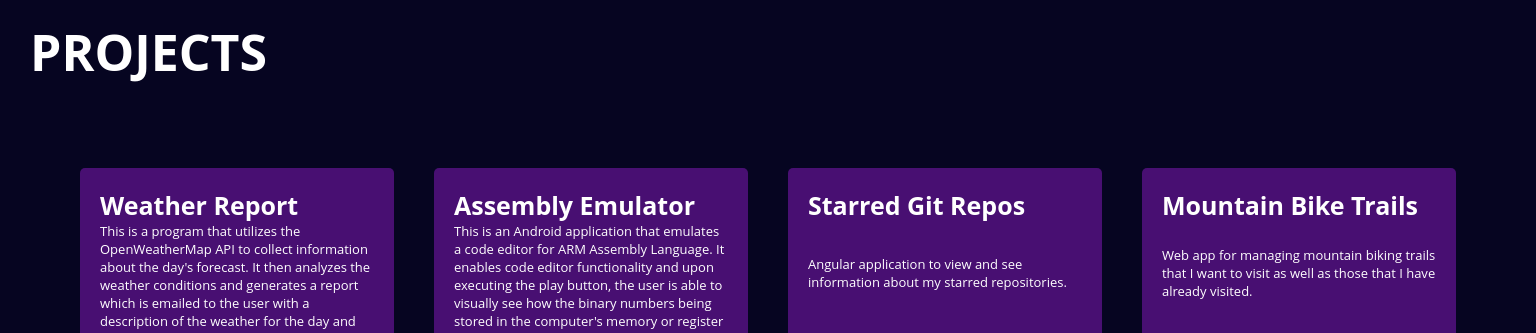
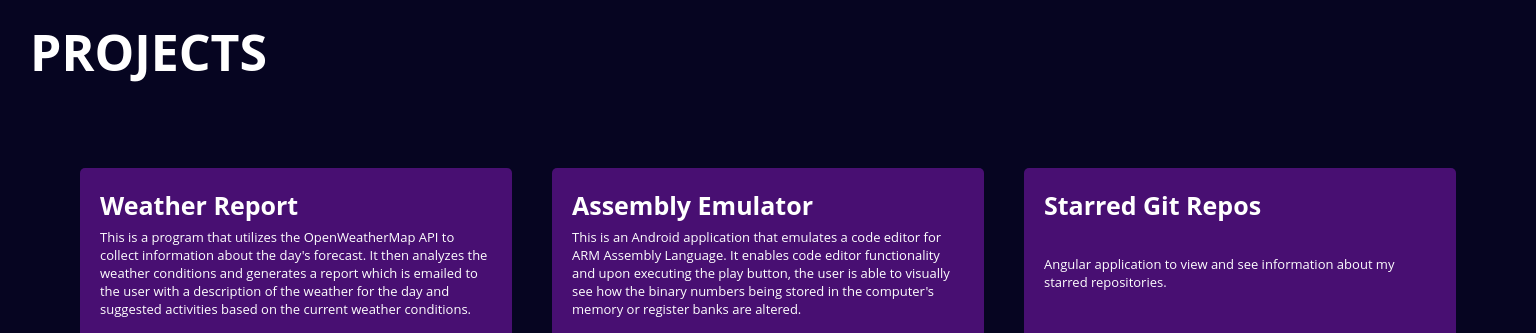
Before and after one commit to mattWStevens/mattwstevens.github.io, a website: page index.html in a window 1536 px wide. Shown: the part 2870-3203 px from the top of the page. Drawn offline with nearby package versions, Linux system fonts and the light colour scheme.

Commit message:
Fix for larger screen sizes.

```diff
--- a/sass/_projects.scss
+++ b/sass/_projects.scss
@@ -6,9 +6,11 @@
     &__card-container {
         display: grid;
         padding: 5rem;
+        @media only screen and (min-width: 1480px) {
+            grid-template-columns: repeat(3, minmax(30rem, 1fr));
+        }
         grid-template-columns: repeat(auto-fit, minmax(30rem, 1fr));
         grid-gap: 4rem;
-
     }
 
     &__card {
```
Also changed, not shown: css/style.css.
